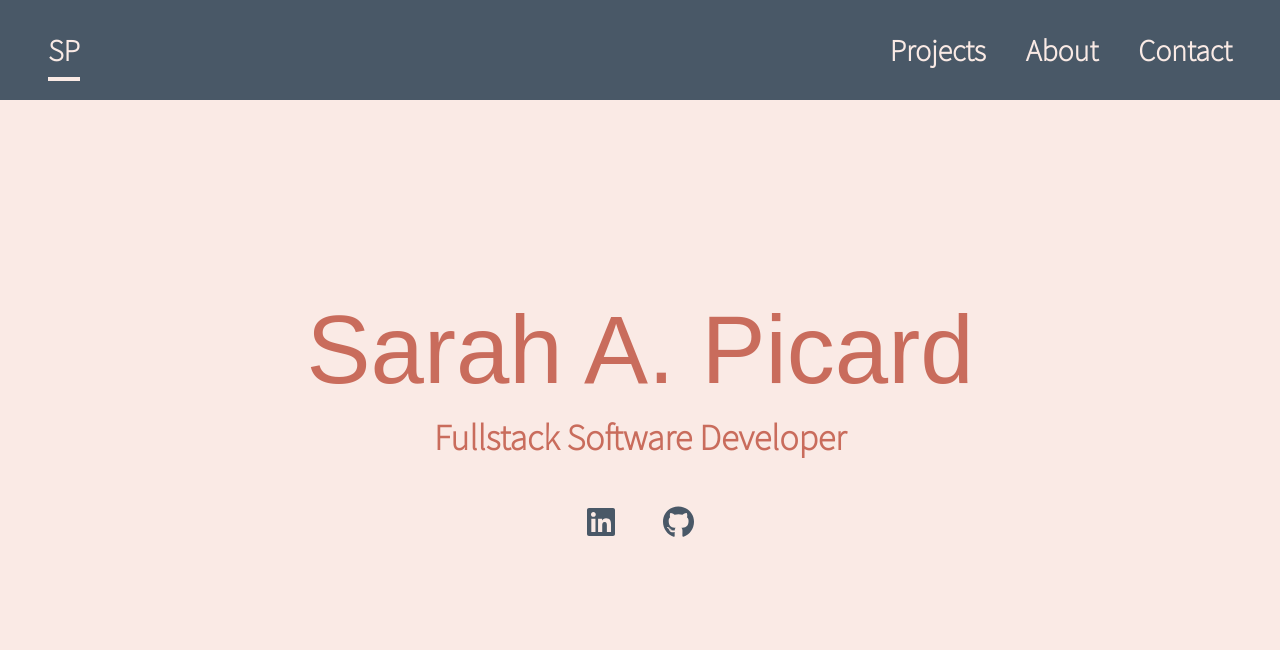
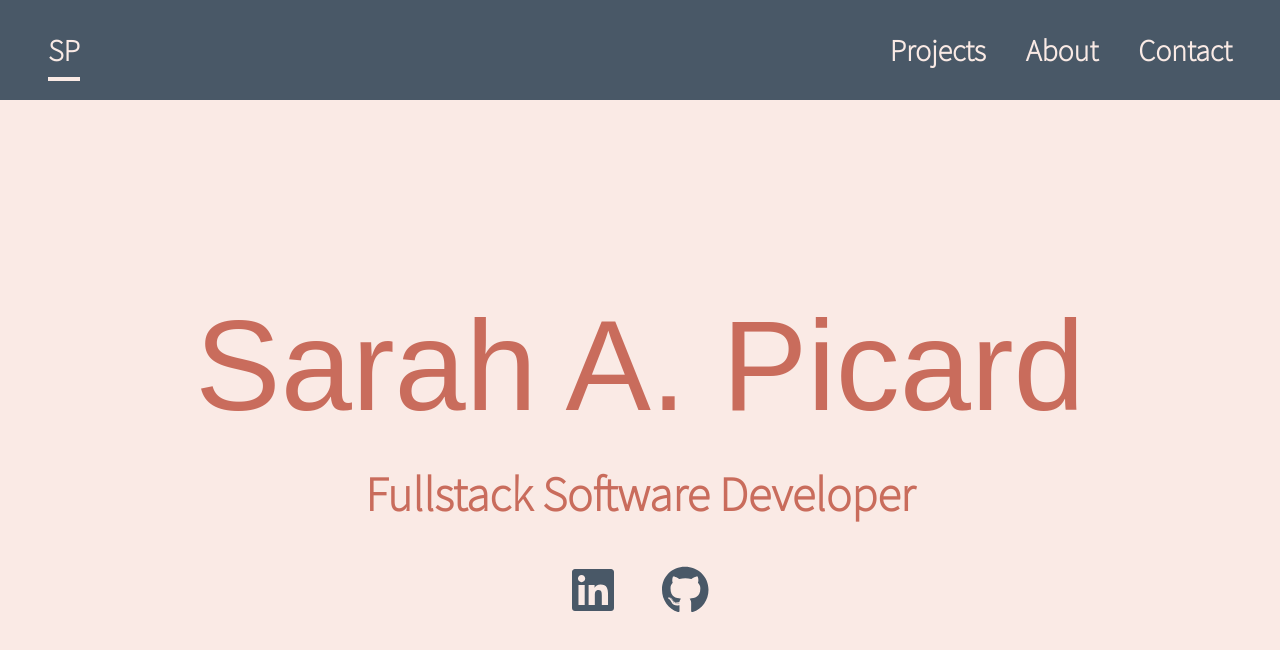
Before and after one commit to sarahpicard/portfolio, a React (Create React App) app: page / in a window 1280 px wide. Shown: the top 650 px of the page. Built offline with nearby package versions, Linux system fonts and the light colour scheme; a web font is replaced by a local one.

Commit message:
adjust padding and sizing on home page and contact

```diff
--- a/src/pages/Home.jsx
+++ b/src/pages/Home.jsx
@@ -15,7 +15,7 @@ const Greeting = () => {
   // useSpring and animated from react-spring used for h1 animation.
   return (
     <div className="block pt-20 greeting-block">
-      <div className="text-8xl flex justify-center name-text my-5" onClick={() => toggle(!state)}>
+      <div className="text-9xl flex justify-center name-text my-5" onClick={() => toggle(!state)}>
         <animated.div
         style={{
           opacity: x.to({ range: [0, 1], output: [0.3, 1] }),
@@ -27,13 +27,13 @@ const Greeting = () => {
           Sarah A. Picard
         </animated.div>
       </div>
-      <p className="flex justify-center role-text text-4xl mb-12">Fullstack Software Developer</p>
+      <p className="flex justify-center role-text text-5xl mb-12 mt-10">Fullstack Software Developer</p>
       <div className="flex justify-center space-x-12 social-links">
         <a href="https://www.linkedin.com/in/sarah-picard/">
-          <FontAwesomeIcon icon={faLinkedin} size='2x' />
+          <FontAwesomeIcon icon={faLinkedin} size='3x' />
         </a>
         <a href="https://github.com/sarahpicard">
-          <FontAwesomeIcon icon={faGithub} size='2x' />
+          <FontAwesomeIcon icon={faGithub} size='3x' />
         </a>
       </div>
     </div>
--- a/src/pages/contact/Contact.jsx
+++ b/src/pages/contact/Contact.jsx
@@ -7,14 +7,14 @@ const Contact = () => {
   return (
     <div className="flex justify-center">
       <div className="footer block text-center">
-        <h4 className="text-4xl">Let's get in touch.</h4>
-        <a className="footer-icons ml-8" href="https://www.linkedin.com/in/sarah-picard/">
+        <h4 className="text-4xl mb-12 mt-12">Let's get in touch.</h4>
+        <a className="footer-icons ml-8 text-2xl" href="https://www.linkedin.com/in/sarah-picard/">
           <FontAwesomeIcon icon={faLinkedin} size='2x' /> sarah-picard
         </a>
-        <a className="footer-icons px-12" href="https://github.com/sarahpicard">
+        <a className="footer-icons px-12 text-2xl" href="https://github.com/sarahpicard">
           <FontAwesomeIcon icon={faGithub} size='2x' /> sarahpicard
         </a>
-        <FontAwesomeIcon icon={faEnvelope} size='2x' /> sarahannrey225@gmail.com
+        <FontAwesomeIcon icon={faEnvelope} size='2x' /> <span className="text-2xl">sarahannrey225@gmail.com</span>
       </div>
     </div>
   )
```
